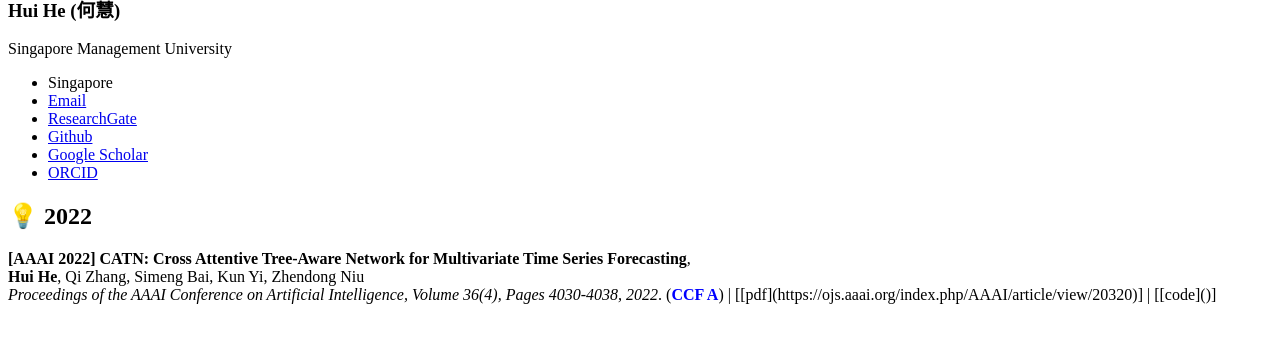
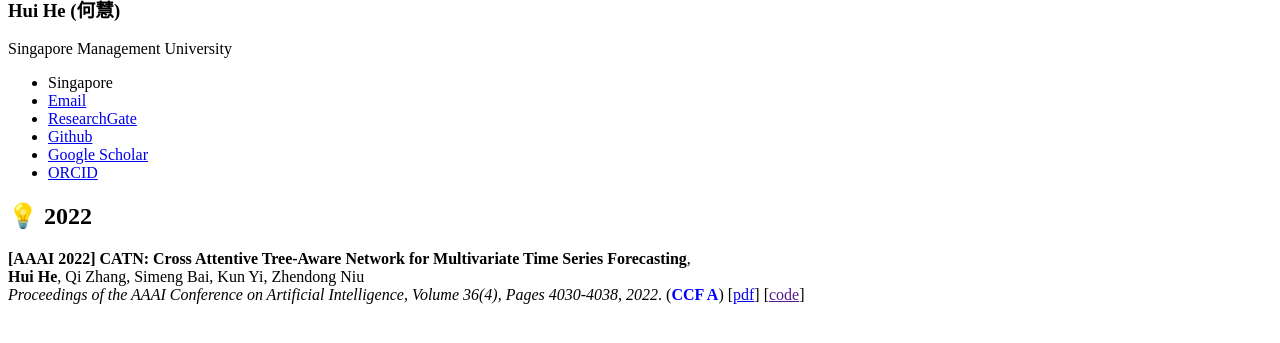
Before and after one commit to hh4ts/huihe.github.io, a Jekyll site: the page built from _pages/publication/2022.md, in a window 1280 px wide, cut to the strip 530-873 px from the top of the page. Built offline with Jekyll 4.4.1, drawn with Linux system fonts in a browser that asks for light colours; our own code applies the rules of GitHub Pages for plain Markdown files.

Commit message:
Update 2022.md

```diff
--- a/_pages/publication/2022.md
+++ b/_pages/publication/2022.md
@@ -3,4 +3,4 @@
 **[AAAI 2022]**
 **CATN: Cross Attentive Tree-Aware Network for Multivariate Time Series Forecasting**,<br />
    **Hui He**, Qi Zhang, Simeng Bai, Kun Yi, Zhendong Niu <br />
-   *Proceedings of the AAAI Conference on Artificial Intelligence, Volume 36(4), Pages 4030-4038, 2022*. (<span style="color:blue">**CCF A**</span>) \| [\[pdf\](https://ojs.aaai.org/index.php/AAAI/article/view/20320)] \| [\[code\]()]
+   *Proceedings of the AAAI Conference on Artificial Intelligence, Volume 36(4), Pages 4030-4038, 2022*. (<span style="color:blue">**CCF A**</span>)  [[pdf](https://ojs.aaai.org/index.php/AAAI/article/view/20320)] [[code]()]
```
